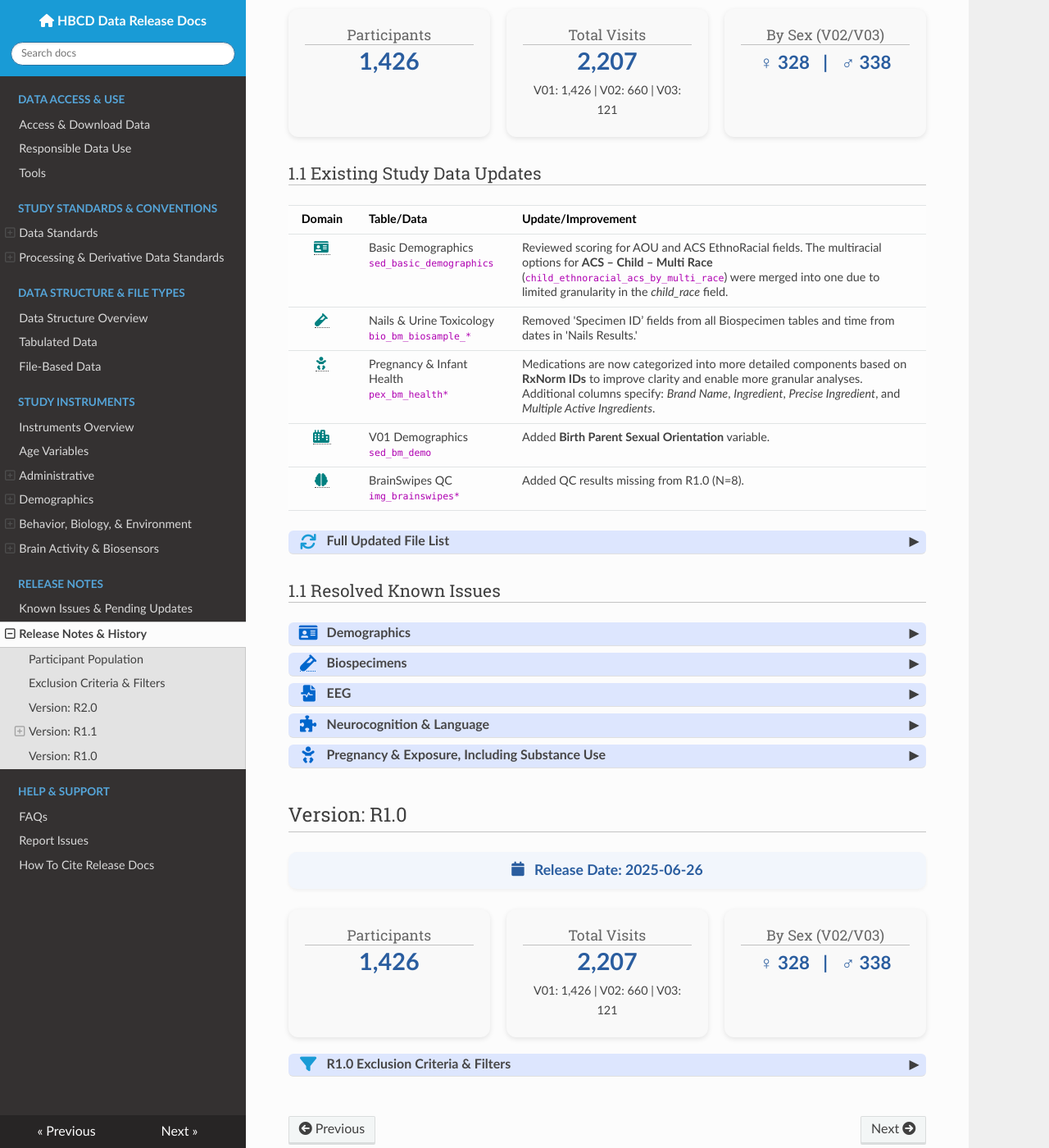
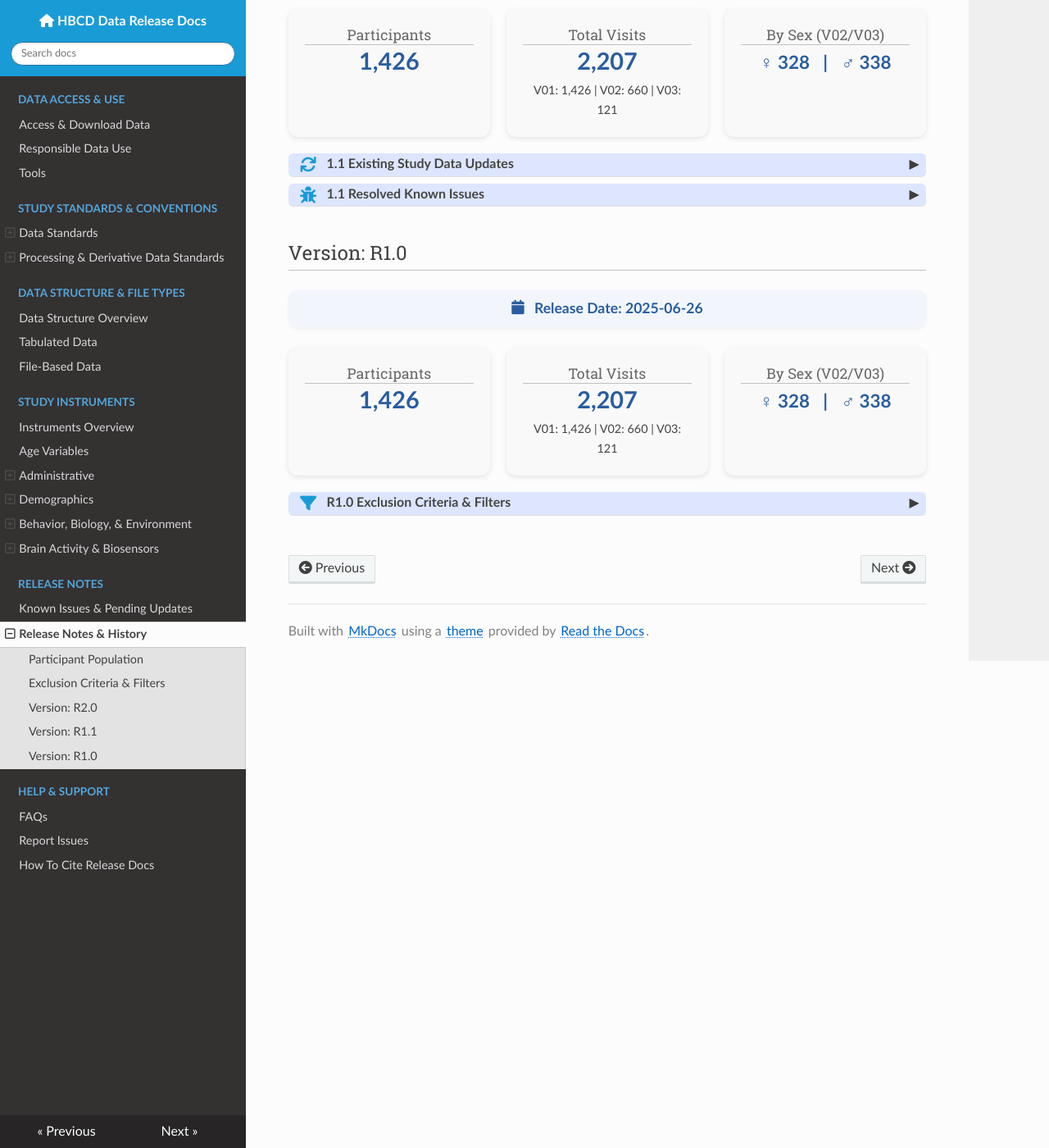
Before and after one commit to nbdc-datahub/hbcd-docs, an MkDocs documentation site: the page built from docs/changelog/releasenotes.md, in a window 1280 px wide and 1400 px high, scrolled down 1732 px. Shown: the whole window at 82% size. Built offline with MkDocs 1.6.1, drawn with Linux system fonts in a browser that asks for light colours; nearby versions of some CDN libraries.

Commit message:
compact prior release notes

```diff
--- a/docs/changelog/releasenotes.md
+++ b/docs/changelog/releasenotes.md
@@ -331,8 +331,17 @@ HBCD enrolls at least 25% of participants who have more than minimal substance u
   </div>
 </div>
 
-### 1.1 Existing Study Data Updates
-
+<div id="1.1-main-updates" class="table-banner" onclick="toggleCollapse(this)">
+  <span class="emoji"><i class="fa-solid fa-arrows-rotate"></i></span>
+  <span class="text-with-link">
+  <span class="text">1.1 Existing Study Data Updates</span>
+  <a class="anchor-link" href="#1.1-main-updates" title="updatedfiles">
+  <i class="fa-solid fa-link"></i>
+  </a>
+  </span>
+  <span class="arrow">▸</span>
+</div>
+<div class="table-collapsible-content">
 <table class="table-no-vertical-lines">
 <thead>
 <th>Domain</th>
@@ -377,160 +386,27 @@ HBCD enrolls at least 25% of participants who have more than minimal substance u
 </tr>
 </tbody>
 </table>
-<p></p><p></p>
-
-<div id="updatedfiles" class="table-banner" onclick="toggleCollapse(this)">
-  <span class="emoji"><i class="fa-solid fa-arrows-rotate"></i></span>
-  <span class="text-with-link">
-  <span class="text">Full Updated File List</span>
-  <a class="anchor-link" href="#visitinfo" title="updatedfiles">
-  <i class="fa-solid fa-link"></i>
-  </a>
-  </span>
-  <span class="arrow">▸</span>
-</div>
-<div class="table-collapsible-content">
-<p><strong>Basic Demographics</strong></p>
+<p>Full Updated File List:</p>
 <ul>
-<li><code>sed_basic_demographics.json</code></li>
-<li><code>sed_basic_demographics.parquet</code></li>
-<li><code>sed_basic_demographics.tsv</code></li>
-</ul>
-<p><strong>BioSpecimens</strong></p>
-<ul>
-<li><code>bio_bm_biosample_nails_results.json</code></li>
-<li><code>bio_bm_biosample_nails_results.parquet</code></li>
-<li><code>bio_bm_biosample_nails_results.tsv</code></li>
-<li><code>bio_bm_biosample_nails_results_shadow.parquet</code></li>
-<li><code>bio_bm_biosample_nails_results_shadow.tsv</code></li>
-<li><code>bio_bm_biosample_urine.json</code></li>
-<li><code>bio_bm_biosample_urine_results.parquet</code></li>
-<li><code>bio_bm_biosample_urine_results.tsv</code></li>
-<li><code>bio_bm_biosample_urine_results_shadow.parquet</code></li>
-<li><code>bio_bm_biosample_urine_results_shadow.tsv</code></li>
-</ul>
-<p><strong>SPM-2</strong></p>
-<ul>
-<li><code>ncl_cg_spm2__inf.json</code></li>
-<li><code>ncl_cg_spm2__inf.parquet</code></li>
-<li><code>ncl_cg_spm2__inf.tsv</code></li>
-<li><code>ncl_cg_spm2__inf_shadow.parquet</code></li>
-<li><code>ncl_cg_spm2__inf_shadow.tsv</code></li>
-</ul>
-<p><strong>TLFB</strong></p>
-<ul>
-<li><code>pex_ch_tlfb.json</code></li>
-<li><code>pex_ch_tlfb.parquet</code></li>
-<li><code>pex_ch_tlfb.tsv</code></li>
-<li><code>pex_ch_tlfb_shadow.parquet</code></li>
-<li><code>pex_ch_tlfb_shadow.tsv</code></li>
-</ul>
-<p><strong>PEX Health V2 Preg</strong></p>
-<ul>
-<li><code>pex_bm_healthv2_preg.json</code></li>
+<li>Basic Demographics: <code>sed_basic_demographics.{json|parquet|tsv}</code></li>
+<li>BioSpecimens:
+  <ul>
+  <li><code>bio_bm_biosample_nails_results.{json|parquet|tsv}</code> & <code>bio_bm_biosample_nails_results_shadow.{parquet|tsv}</code></li>
+  <li><code>bio_bm_biosample_urine.json</code></li>
+  <li><code>bio_bm_biosample_urine_results.{parquet|tsv}</code> & <code>bio_bm_biosample_urine_results_shadow.{parquet|tsv}</code></li>
+  </ul>
+  </li>
+<li>SPM-2: <code>ncl_cg_spm2__inf.{json|parquet|tsv}</code> & <code>ncl_cg_spm2__inf_shadow.{parquet|tsv}</code></li>
+<li>TLFB: <code>pex_ch_tlfb.{json|parquet|tsv}</code> & <code>pex_ch_tlfb_shadow.{parquet|tsv}</code></li>
+<li>PEX Health V2 Preg: <code>pex_bm_healthv2_preg.json</code></li>
 </ul>
 </div>
 
-### 1.1 Resolved Known Issues
-
-<div id="r1.1demo" class="table-banner" onclick="toggleCollapse(this)">
-  <span class="emoji"><a href="../../instruments/#demo" target="_blank"><i class="fas fa-id-card"></i></a></span>
+<div id="r1.1-resolved-issues" class="table-banner" onclick="toggleCollapse(this)">
+  <span class="emoji"><i class="fa-solid fa-bug"></i></span>
   <span class="text-with-link">
-  <span class="text">Demographics</span>
-  <a class="anchor-link" href="#r1.1demo" title="Copy link">
-  <i class="fa-solid fa-link"></i>
-  </a>
-  </span>
-  <span class="arrow">▸</span>
-</div>
-<div class="table-collapsible-content">
-<p style="font-size: 1.0em;"><strong>Basic Demographics (<code>sed_basic_demographics</code>)</strong></p>
-<table class="table-no-vertical-lines">
-<tbody>
-  <tr>
-    <td>
-      <strong>Income Not Displayed For All Participants</strong> (<code>income</code>)<br>
-    Missing income fields for subset of subjects now added.</td>
-  </tr>
-  <tr>
-    <td>
-    <strong>Duplicate Options for 'Mother Race' Variable</strong> (<code>screen_mother_race</code>)<br>
-    Option #3, a duplicate of option #5 for 'Black African American,' now removed.</td>
-  </tr>
-  <tr>
-    <td>
-    <strong>Gestational Age at Delivery and Mother’s Age at Delivery</strong> (<code>&lt;gestational|mother&gt;_age_delivery</code>)<br>
-    Data from deliveries that occurred after the R1.0 cutoff date of 2025-07-01 (and therefore did not undergo QC) now removed so that only eligible participants with V01 + V02 or V03 are retained.</td>
-  </tr>
-  <tr>
-    <td>
-    <strong>Mother Ethnicity</strong> (<code>screen_mother_ethnicity</code>)<br>
-    Incorrectly documented as a 4-level variable in the data dictionary, with additional values of 0 and 1 that were not used. The data now only includes the valid levels: 2 (Hispanic) and 3 (Non-Hispanic).</td>
-  </tr>
-  <tr>
-    <td>
-    <strong>Mother Race & Ethnicity</strong> (<code>rc_mother_ethnoracial_aou_race_ethnicity</code>)<br>
-    Addition of formerly missing response option, "None of these fully describe me/Other."</td>
-  </tr>
-</tbody>
-</table>
-<p style="font-size: 1.0em;"><strong>Visit Level Data (<code>par_visit_data</code>)</strong></p>
-<table class="table-no-vertical-lines">
-<tbody>
-  <tr>
-    <td>
-      Addition of missing <strong>Substance Use flags</strong> (<i><a href="../../instruments/demo/visitinfo/#substance-use-flags">see details</a></i>) for alcohol, opioid, cannabis, and nicotine.</td>
-  </tr>
-</tbody>
-</table>
-</div>
-
-<div id="r1.1biospec" class="table-banner" onclick="toggleCollapse(this)">
-  <span class="emoji"><a href="../../instruments/#biospec" target="_blank"><i class="fa fa-vial"></i></a></span>
-  <span class="text-with-link">
-  <span class="text">Biospecimens</span>
-  <a class="anchor-link" href="#r1.1biospec" title="Copy link">
-  <i class="fa-solid fa-link"></i>
-  </a>
-  </span>
-  <span class="arrow">▸</span>
-</div>
-<div class="table-collapsible-content">
-<p style="font-size: 1.0em;"><strong>Nails & Urine (<code>bio_bm_biosample_{nails|urine}</code>)</strong></p>
-<table class="table-no-vertical-lines">
-<tbody>
-  <tr>
-  <td>Addition of formerly missing <strong>collection and analysis dates</strong> (<i>Collection/Received/Report</i>).</td>
-  </tr>
-</tbody>
-</table>
-<p style="font-size: 1.0em;"><strong>Urine (<code>bio_bm_biosample_urine_results</code>)</strong></p>
-<table class="table-no-vertical-lines">
-<tbody>
-  <tr>
-    <td>
-      <strong>Corrected Specific Gravity Variable</strong><br>
-      Values for the 'Urine Specific Gravity' field (<code>bio_spg_u</code>) have been set to the correct floating point value for the appropriate thousandths format (were previously set to '1' and data type to 'integer'). The corrected variable can now be used for urinary concentration corrections.</td>
-  </tr>
-  <tr>
-    <td>
-      <strong>Toxicology (Cotinine)</strong><br>
-      All negative values for urinary toxicology results field <code>bio_c_cot_u</code> are now set to ‘0’ (as negative values are not biologically plausible).</td>
-  </tr>
-  <tr>
-    <td>
-      <strong>Corrected Negative Gestational Ages</strong><br>
-      The negative gestational ages for 2 participants in the Urine dataset have been corrected.</td>
-  </tr>
-</tbody>
-</table>
-</div>
-
-<div id="r1.1eeg" class="table-banner" onclick="toggleCollapse(this)">
-  <span class="emoji"><a href="../../instruments/#eeg" target="_blank"><i class="fa-solid fa-file-waveform"></i></a></span>
-  <span class="text-with-link">
-  <span class="text">EEG</span>
-  <a class="anchor-link" href="#r1.1eeg" title="Copy link">
+  <span class="text">1.1 Resolved Known Issues</span>
+  <a class="anchor-link" href="#r1.1-resolved-issues" title="Copy link">
   <i class="fa-solid fa-link"></i>
   </a>
   </span>
@@ -539,77 +415,45 @@ HBCD enrolls at least 25% of participants who have more than minimal substance u
 <div class="table-collapsible-content">
 <table class="table-no-vertical-lines">
 <tbody>
-  <tr>
-    <td>
-    The <strong>HBCD-MADE</strong> resting-state derivative files (<code>processed_data/*_task-RS_powerSummaryStats.csv</code>) have been removed due to errors caused by a previous pipeline bug. These files should not be used for analysis. Users can regenerate the corresponding summary statistics using the scripts provided in  <a href="https://hbcd-eeg-utilities.readthedocs.io/en/stable/">HBCD EEG Utilities</a>.
-    </td>
-  </tr>
-</tbody>
-</table>
-</div>
+<tr><td><strong>DEMOGRAPHICS</strong><br><br>
+  <strong>Basic Demo</strong> (<code>sed_basic_demographics</code>)
+    <ul>
+    <li>Added missing income data for applicable participants.</li>
+    <li>Mother Race (<code>screen_mother_race</code>): removed duplicate option (#3) for "Black African American".</li>
+    <li>Removed gestational age and mother’s age at delivery for post–R1.0 deliveries that did not undergo QC.</li>
+    <li>Mother Ethnicity (<code>screen_mother_ethnicity</code>): removed invalid levels (0, 1); retained valid values: 2 (Hispanic), 3 (Non-Hispanic).</li>
+    <li>Mother Race &amp; Ethnicity (<code>rc_mother_ethnoracial_aou_race_ethnicity</code>): added missing response option "None of these fully describe me / Other".</li>
+    </ul>
+<strong>Visit Info</strong> (<code>par_visit_data</code>)
+  <ul><li>Added missing <strong>substance use flags</strong> (alcohol, opioids, cannabis, nicotine)</li></ul></td>
+</tr>
 
-<div id="r1.1ngl" class="table-banner" onclick="toggleCollapse(this)">
-  <span class="emoji"><a href="../../instruments/#ncl" target="_blank"><i class="fa-solid fa-puzzle-piece"></i></a></span>
-  <span class="text-with-link">
-  <span class="text">Neurocognition & Language</span>
-  <a class="anchor-link" href="#r1.1ngl" title="Copy link">
-  <i class="fa-solid fa-link"></i>
-  </a>
-  </span>
-  <span class="arrow">▸</span>
-</div>
-<div class="table-collapsible-content">
-<table class="table-no-vertical-lines">
-<tbody>
-  <tr>
-    <td>
-      The SPM-2 (<code>ncl_cg_spm2__inf</code>) now includes verified t-scores, originally excluded due to errors in conversion from raw scores.</td>
-  </tr>
-</tbody>
-</table>
-</div>
+<tr><td><strong>BIOSPECIMENS</strong><br><br>
+  <strong>Nails &amp; Urine</strong>
+  <ul><li>Added collection and analysis dates (<em>Collection / Received / Report</em>)</li></ul>
+  <strong>Urine</strong>
+   <ul><li>Specific gravity correction (<code>bio_spg_u</code>) updated to floating-point values (previously set to '1' as data type 'integer').</li>
+  <li>Cotinine (<code>bio_c_cot_u</code>): set all negative values (biologically implausible) to <code>0</code>. </li>
+  <li>Corrected negative gestational age values where needed (n=2 participants).</li></ul>
+  </td>
+</tr>
 
-<div id="r1.1pex" class="table-banner" onclick="toggleCollapse(this)">
-  <span class="emoji"><a href="../../instruments/#pex" target="_blank"><i class="fa-solid fa-baby"></i></a></span>
-  <span class="text-with-link">
-  <span class="text">Pregnancy & Exposure, Including Substance Use</span>
-  <a class="anchor-link" href="#r1.1pex" title="Copy link">
-  <i class="fa-solid fa-link"></i>
-  </a>
-  </span>
-  <span class="arrow">▸</span>
-</div>
-<div class="table-collapsible-content">
-<table class="table-no-vertical-lines">
-<tbody>
-  <tr>
-    <td>
-      <strong>Health V2- Infancy</strong> (<code>pex_bm_healthv2_inf</code>)<br>
-      Erroneously included descriptive fields <code>001__00</code> - <code>005__00</code> now removed.</td>
-  </tr>
-  <tr>
-    <td>
-      <strong>APA 1/2 (<code>pex_bm_apa</code>)</strong><br>
-      Summary scores and corresponding T-scores are now provided, where appropriate, for Level 2 domains.
-    </td>
-  </tr>
-  <tr>
-    <td>
-      <strong>EPDS (<code>pex_bm_epds</code>)</strong><br>
-      Duplicate data for each item (e.g., <code>epds_001</code> and <code>epds_001_01</code>) now removed.</td>
-  </tr>
-  <tr>
-    <td>
-      <strong>TLFB (<code>pex_ch_tlfb</code>)</strong><br>
-      <strong>#1 Corrected logic for TLFB substance use flags</strong><br>
-      Previously, only the alcohol use flag applied the intended criteria (use during or after pregnancy across V01–V02). All substance use flags now follow this logic.
-      </td>
-  </tr>
-  <tr>
-    <td>
-      <strong>#2 Age Variables Removed</strong><br>
-      TLFB age variable fields (<i>gestational_age</i>, <i>adjusted_age</i>, and <i>candidate_age</i>) are now removed due to incorrect values.</td>
-  </tr>
+<tr><td><strong>EEG</strong>
+  <ul><li>HBCD-MADE derivatives <code>*_task-RS_powerSummaryStats.csv</code> removed due to errors caused by pipeline bug.</li></ul></td>
+</tr>
+<tr><td><strong>NEUROCOGNITION & LANGUAGE</strong><br>
+  <ul><li>SPM-2 (<code>ncl_cg_spm2__inf</code>): Added verified summary and T-scores (previously excluded due to conversion errors).</li></ul></td>
+</tr>
+
+<tr><td><strong>PREGNANCY & EXPOSURE</strong><br>
+<ul>
+<li>Health V2– Infancy (<code>pex_bm_healthv2_inf</code>): removed descriptive fields <code>001__00</code>–<code>005__00</code></li>
+<li>APA 1/2 (<code>pex_bm_apa</code>): added summary and T-scores for Level 2 domains. </li>
+<li>EPDS (<code>pex_bm_epds</code>): removed duplicate item fields (e.g., <code>epds_001</code> and <code>epds_001_01</code>).</li>
+<li>TLFB (<code>pex_ch_tlfb</code>): updated substance use flag logic to apply intended criteria (use during or after pregnancy across V01–V02; only correct for alcohol before). Removed all age variables (<em>gestational/adjusted/candidate age</em>).</li>
+</ul>
+</td>
+</tr>
 </tbody>
 </table>
 </div>
```
